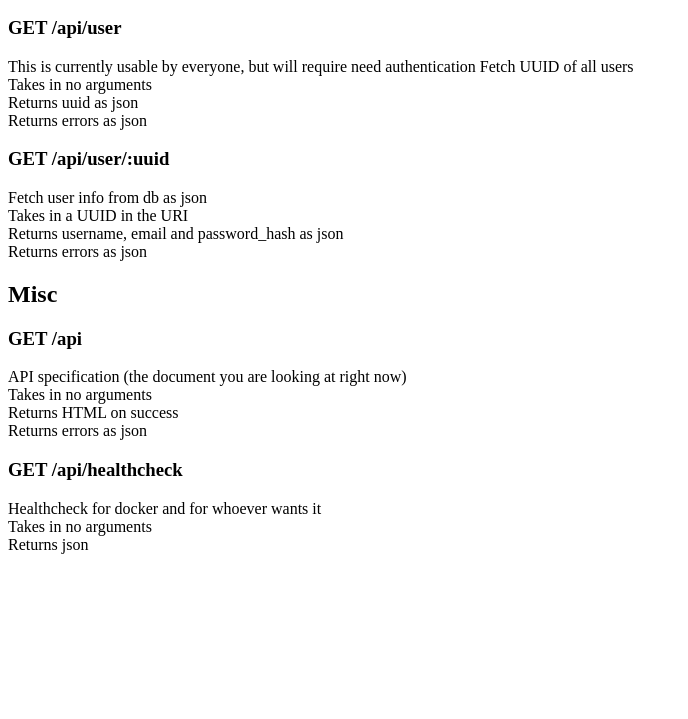
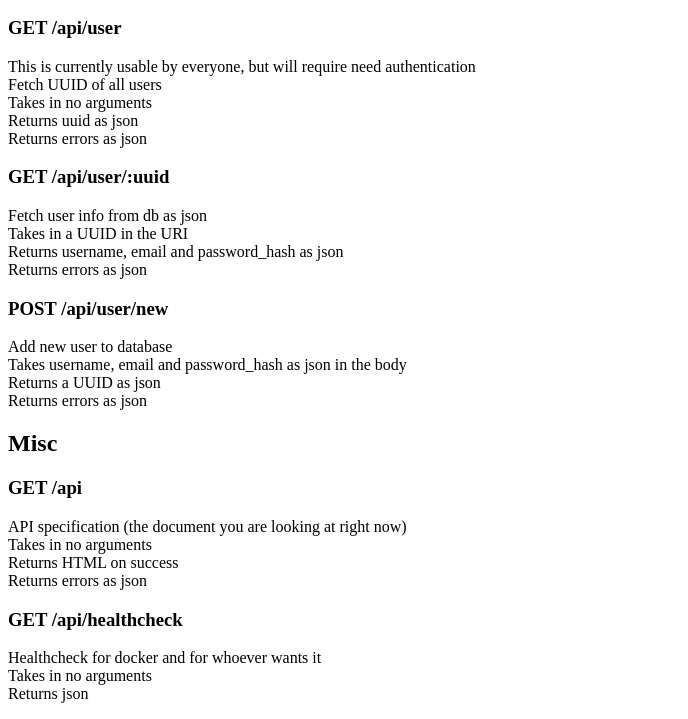
Before and after one commit to lukifi1/Coinflow, a website: page internal/api.html in a window 1280 px wide. Shown: the part 110-829 px from the top of the page, without its empty margins (0-688 px from the left). Before the commit the page ends 800 px from the top, so only its background shows below. Drawn offline with Linux system fonts and the light colour scheme.

Commit message:
add user creation functionality

```diff
--- a/internal/api.html
+++ b/internal/api.html
@@ -10,7 +10,7 @@
     <h2>User Stuff</h2>
     <h3>GET /api/user</h3>
     <p>
-      This is currently usable by everyone, but will require need authentication
+      This is currently usable by everyone, but will require need authentication<br>
       Fetch UUID of all users<br>
       Takes in no arguments<br>
       Returns uuid as json<br>
@@ -22,6 +22,14 @@
       Fetch user info from db as json<br>
       Takes in a UUID in the URI<br>
       Returns username, email and password_hash as json<br>
+      Returns errors as json
+    </p>
+
+    <h3>POST /api/user/new</h3>
+    <p>
+      Add new user to database<br>
+      Takes username, email and password_hash as json in the body<br>
+      Returns a UUID as json<br>
       Returns errors as json
     </p>
 
```
Also changed, not shown: app.js (+22 -1 lines).
